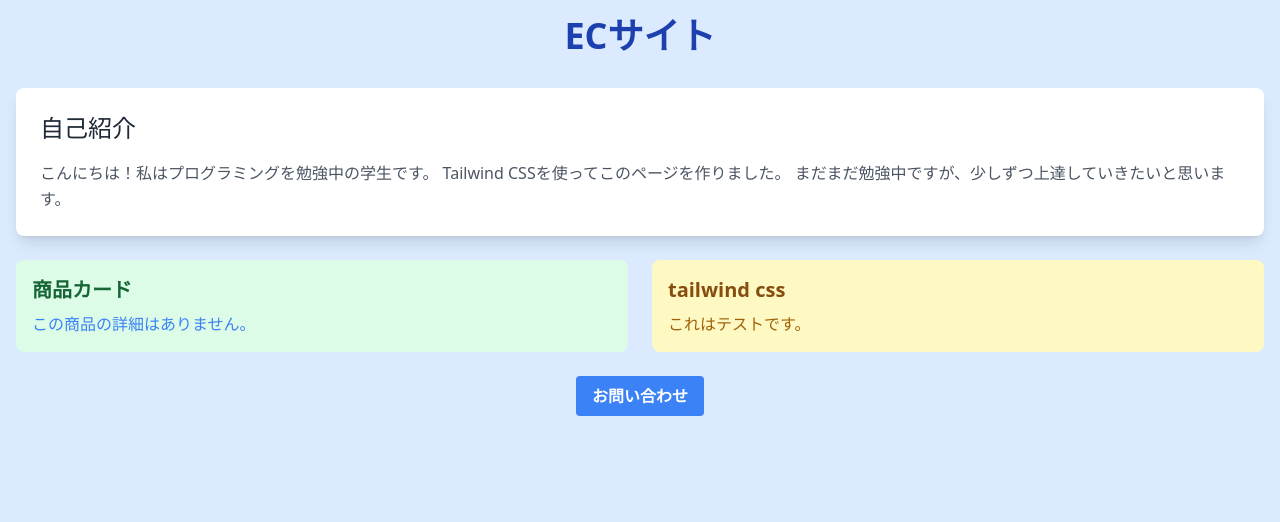
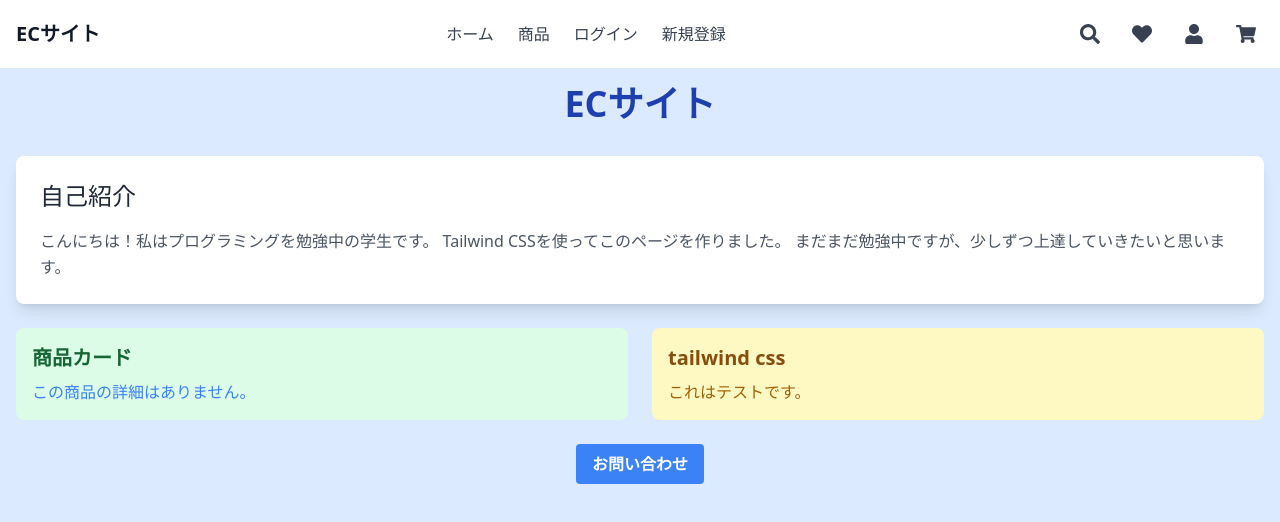
Before and after one commit to KaichiOnodera/recursion-ecommerce-app, a React (Create React App) app in the folder front/: page / in a window 1280 px wide. Shown: the top 522 px of the page. Built offline with nearby package versions, Linux system fonts and the light colour scheme.

Commit message:
header コンポーネントの追加

```diff
--- a/front/package.json
+++ b/front/package.json
@@ -13,6 +13,7 @@
     "@types/react-dom": "^19.2.0",
     "react": "^19.2.0",
     "react-dom": "^19.2.0",
+    "react-icons": "^5.5.0",
     "react-scripts": "5.0.1",
     "typescript": "^4.9.5",
     "web-vitals": "^2.1.4"
@@ -20,6 +21,7 @@
   "devDependencies": {
     "eslint-config-prettier": "^9.1.0",
     "eslint-plugin-prettier": "^5.2.1",
+    "husky": "^9.1.7",
     "prettier": "^3.6.2"
   },
   "scripts": {
--- a/front/src/App.tsx
+++ b/front/src/App.tsx
@@ -1,9 +1,11 @@
 import React from 'react';
 import './App.css';
+import Header from './components/layout/Header';
 
 function App(): React.JSX.Element {
   return (
     <div className="bg-blue-100 min-h-screen">
+      <Header />
       <div className="container mx-auto p-4">
         <h1 className="text-4xl font-bold text-center text-blue-800 mb-8">
           ECサイト
@@ -12,25 +14,25 @@ function App(): React.JSX.Element {
         <div className="bg-white rounded-lg shadow-lg p-6 mb-6">
           <h2 className="text-2xl text-gray-800 mb-4">自己紹介</h2>
           <p className="text-gray-600 leading-relaxed">
-            こんにちは！私はプログラミングを勉強中の学生です。
-            Tailwind CSSを使ってこのページを作りました。
+            こんにちは！私はプログラミングを勉強中の学生です。 Tailwind
+            CSSを使ってこのページを作りました。
             まだまだ勉強中ですが、少しずつ上達していきたいと思います。
           </p>
         </div>
 
         <div className="grid grid-cols-1 md:grid-cols-2 gap-6 mb-6">
           <div className="bg-green-100 p-4 rounded-lg">
-            <h3 className="text-xl font-semibold text-green-800 mb-2">商品カード</h3>
-            <p className="text-blue-500">
-              この商品の詳細はありません。
-            </p>
+            <h3 className="text-xl font-semibold text-green-800 mb-2">
+              商品カード
+            </h3>
+            <p className="text-blue-500">この商品の詳細はありません。</p>
           </div>
 
           <div className="bg-yellow-100 p-4 rounded-lg">
-            <h3 className="text-xl font-semibold text-yellow-800 mb-2">tailwind css</h3>
-            <p className="text-yellow-700">
-              これはテストです。
-            </p>
+            <h3 className="text-xl font-semibold text-yellow-800 mb-2">
+              tailwind css
+            </h3>
+            <p className="text-yellow-700">これはテストです。</p>
           </div>
         </div>
 
--- /dev/null
+++ b/front/src/components/layout/Header.tsx
@@ -0,0 +1,57 @@
+import React from 'react';
+import { HeaderProps } from '../../types';
+import { FaShoppingCart, FaSearch, FaHeart, FaUser } from 'react-icons/fa';
+
+const Header: React.FC<HeaderProps> = ({
+  logo = 'ECサイト',
+  navigationItems = [
+    { label: 'ホーム', href: '/' },
+    { label: '商品', href: '/products' },
+    { label: 'ログイン', href: '/login' },
+    { label: '新規登録', href: '/register' },
+  ],
+}) => {
+  return (
+    <header className="bg-white">
+      <div className="container mx-auto px-4 py-4">
+        <div className="flex justify-between items-center">
+          {/* ロゴ */}
+          <div className="flex items-center">
+            <h1 className="text-xl font-bold text-gray-900">{logo}</h1>
+          </div>
+
+          {/* ナビゲーション */}
+          <nav className="flex items-center space-x-6">
+            {navigationItems.map((item) => (
+              <a key={item.href} href={item.href} className="text-gray-700">
+                {item.label}
+              </a>
+            ))}
+          </nav>
+
+          {/* アイコン */}
+          <div className="flex items-center space-x-4">
+            {/* 検索アイコン */}
+            <button className="p-2 text-gray-700">
+              <FaSearch className="w-5 h-5" />
+            </button>
+            {/* ウィッシュリストアイコン */}
+            <button className="p-2 text-gray-700">
+              <FaHeart className="w-5 h-5" />
+            </button>
+            {/* ユーザーアイコン */}
+            <button className="p-2 text-gray-700">
+              <FaUser className="w-5 h-5" />
+            </button>
+            {/* カートアイコン */}
+            <button className="p-2 text-gray-700">
+              <FaShoppingCart className="w-5 h-5" />
+            </button>
+          </div>
+        </div>
+      </div>
+    </header>
+  );
+};
+
+export default Header;
--- a/front/src/index.tsx
+++ b/front/src/index.tsx
@@ -5,12 +5,12 @@ import App from './App';
 import reportWebVitals from './reportWebVitals';
 
 const root = ReactDOM.createRoot(
-  document.getElementById('root') as HTMLElement
+  document.getElementById('root') as HTMLElement,
 );
 root.render(
   <React.StrictMode>
     <App />
-  </React.StrictMode>
+  </React.StrictMode>,
 );
 
 // If you want to start measuring performance in your app, pass a function
--- /dev/null
+++ b/front/src/types/index.ts
@@ -0,0 +1,9 @@
+export interface NavigationItem {
+  label: string;
+  href: string;
+}
+
+export interface HeaderProps {
+  logo?: string;
+  navigationItems?: NavigationItem[];
+}
```
Also changed, not shown: package.json (+5 -5 lines), 2 other files (tests, documents, lock files or other folders).
